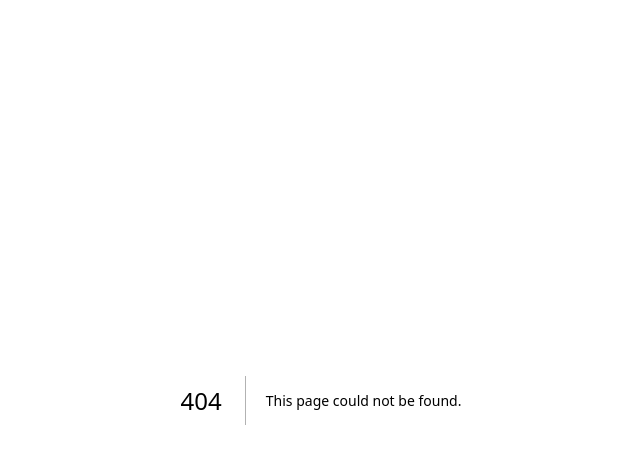
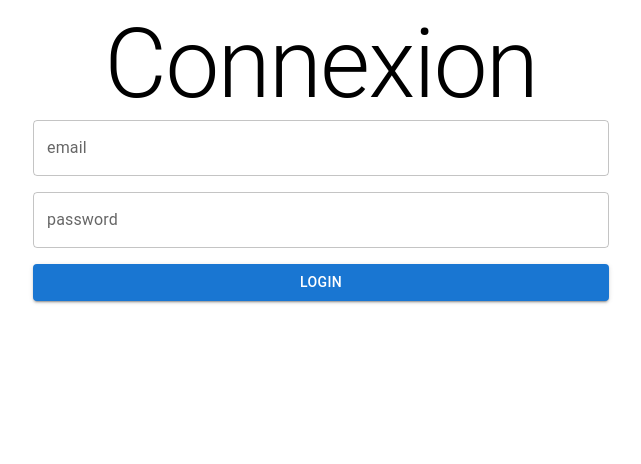
Before and after one commit to Camsaka/my-nba, a Next.js app: page /login in a window 1280 px wide. Before the commit this address had no page. Shown: the top 464 px of the page, without its empty margins (319-960 px from the left). Built offline with nearby package versions, Linux system fonts and the light colour scheme.

Commit message:
[FEAT] [CGA] login ok and routes

```diff
--- /dev/null
+++ b/src/app/api/login/route.js
@@ -0,0 +1,15 @@
+// Notice from where NextResponse is imported:
+import { NextResponse, NextRequest } from "next/server";
+
+// Notice the function definition:
+export async function POST(request) {
+   const res = await request.json();
+   if (res.email == "camille.gaut@sfr.fr" && res.password == "azerty") {
+      return NextResponse.json({
+         username: "Camille",
+         avatarUrl:
+            "https://hoopshype.com/wp-content/uploads/sites/92/2023/06/i_fb_02_c2_lebron-james.png",
+      }, {status : 200});
+   }
+   return NextResponse.json({message : "ERROR"}, {status : 401});
+}
--- a/src/app/layout.js
+++ b/src/app/layout.js
@@ -1,4 +1,4 @@
-import UserProvider from './userProvider'
+import UserProvider from './provider/userProvider'
 
 export const metadata = {
   title: 'My NBA',
--- /dev/null
+++ b/src/app/login/page.js
@@ -0,0 +1,15 @@
+"use client";
+import LoginForm from "@/components/login/LoginForm";
+import { Container } from "@mui/material";
+
+export default function Home() {
+   return (
+      <>
+         <main>
+            <Container maxWidth="lg">
+               <LoginForm></LoginForm>
+            </Container>
+         </main>
+      </>
+   );
+}
--- /dev/null
+++ b/src/components/login/LoginForm.jsx
@@ -0,0 +1,78 @@
+import { UserDispatchContext } from "@/context/userContext";
+import {
+   Alert,
+   Box,
+   Button,
+   Snackbar,
+   Stack,
+   TextField,
+   Typography,
+} from "@mui/material";
+import { useRouter } from "next/navigation";
+import { useContext, useState } from "react";
+
+export default function LoginForm() {
+   const [email, setEmail] = useState();
+   const [password, setPassword] = useState();
+   const [open, setOpen] = useState(false);
+   const [error, setError] = useState("");
+   const router = useRouter();
+   const dispatch = useContext(UserDispatchContext);
+
+   function handleOnClick() {
+      const credentials = { email, password };
+      fetch("/api/login", { method: "POST", body: JSON.stringify(credentials) })
+         .then((response) => {
+            if (response.ok) return response.json();
+            else throw new Error("Identifiants invalid");
+         })
+         .then((user) => {
+            dispatch({type: "login", user});
+            router.push('/account');
+         })
+         .catch((error) => {
+            setError(error.message);
+            setOpen(true);
+         });
+   }
+
+   return (
+      <>
+         <Box
+            display={"flex"}
+            flex={1}
+            justifyContent={"center"}
+            alignItems={"center"}
+            flexDirection={"column"}
+         >
+            <Typography variant="h1">Connexion</Typography>
+            <Stack spacing={2} sx={{ width: "50%" }}>
+               <TextField
+                  label="email"
+                  onChange={(e) => setEmail(e.target.value)}
+               />
+               <TextField
+                  label="password"
+                  onChange={(e) => setPassword(e.target.value)}
+               />
+               <Button variant="contained" onClick={handleOnClick}>
+                  Login
+               </Button>
+            </Stack>
+         </Box>
+         <Snackbar
+            open={open}
+            autoHideDuration={5000}
+            onClose={() => setOpen(false)}
+         >
+            <Alert
+               onClose={() => setOpen(false)}
+               severity="error"
+               sx={{ width: "100%" }}
+            >
+               Identifiants invalides
+            </Alert>
+         </Snackbar>
+      </>
+   );
+}
```
Also changed, not shown: src/app/account/page.js (+2 -9 lines), src/app/page.js (+5 -7 lines), src/components/Profile.jsx (deleted, +0 -20 lines), src/components/account/Profile.jsx (added, +23 -0 lines), src/app/provider/userProvider.js (renamed from src/app/userProvider.js).
